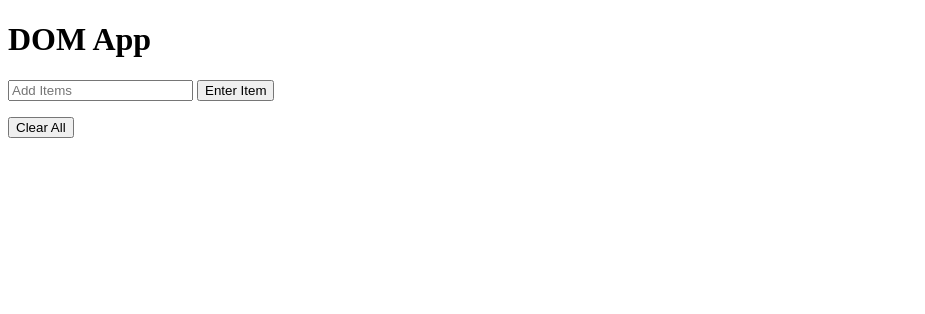
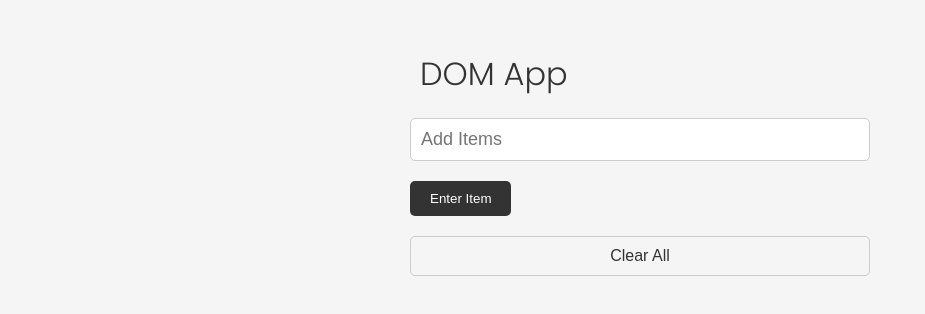
Before and after one commit to sandrorios/showDOM_clearAll_app, a plain HTML site: page index.html in a window 1280 px wide. Shown: the whole page, without its empty margins (0-925 px from the left). Drawn offline with Linux system fonts and the light colour scheme.

Commit message:
added some styels

```diff
--- a/index.html
+++ b/index.html
@@ -3,6 +3,7 @@
 <head>
     <meta charset="UTF-8">
     <meta name="viewport" content="width=device-width, initial-scale=1.0">
+    <link rel="stylesheet" href="style.css">
     <title>Document</title>
 </head>
 <body>
--- /dev/null
+++ b/style.css
@@ -0,0 +1,70 @@
+@import url('https://fonts.googleapis.com/css2?family=Poppins:wght@300;400;700&display=swap');
+
+*,
+*::before,
+*::after{
+    margin: 0;
+    padding: 0;
+    box-sizing: border-box;
+}
+
+body{
+    font-family: 'Poppins', sans-serif;
+    font-size: 16px;
+    line-height: 1.5;
+    color: #333;
+    background-color: #f5f5f5;
+}
+
+header{
+    display: flex;
+    justify-content: flex-start;
+    align-items: center;
+    margin-bottom: 20px;
+}
+
+header h1 {
+    font-weight: 300;
+    margin-left: 10px;
+}
+
+.container {
+    max-width: 500px;
+    margin: 30px auto;
+    padding: 20px;
+}
+
+#input-field{
+    width: 100%;
+    font-size: 18px;
+    margin-bottom: 20px;
+    padding: 10px;
+    border: 1px solid #ccc;
+    border-radius: 5px;
+    outline: none;
+}
+
+button {
+    background-color: #333;
+    color: #fff;
+    border: none;
+    border-radius: 5px;
+    padding: 10px 20px;
+    cursor: pointer;
+}
+
+button:hover {
+    background-color: #444;
+}
+
+#clear {
+    margin-top: 20px;
+    width: 100%;
+    font-size: 16px;
+    background-color: transparent;
+    color: #333;
+    border: 1px solid #ccc;
+    border-radius: 5px;
+    padding: 10px 20px;
+    cursor: pointer;
+}
```
